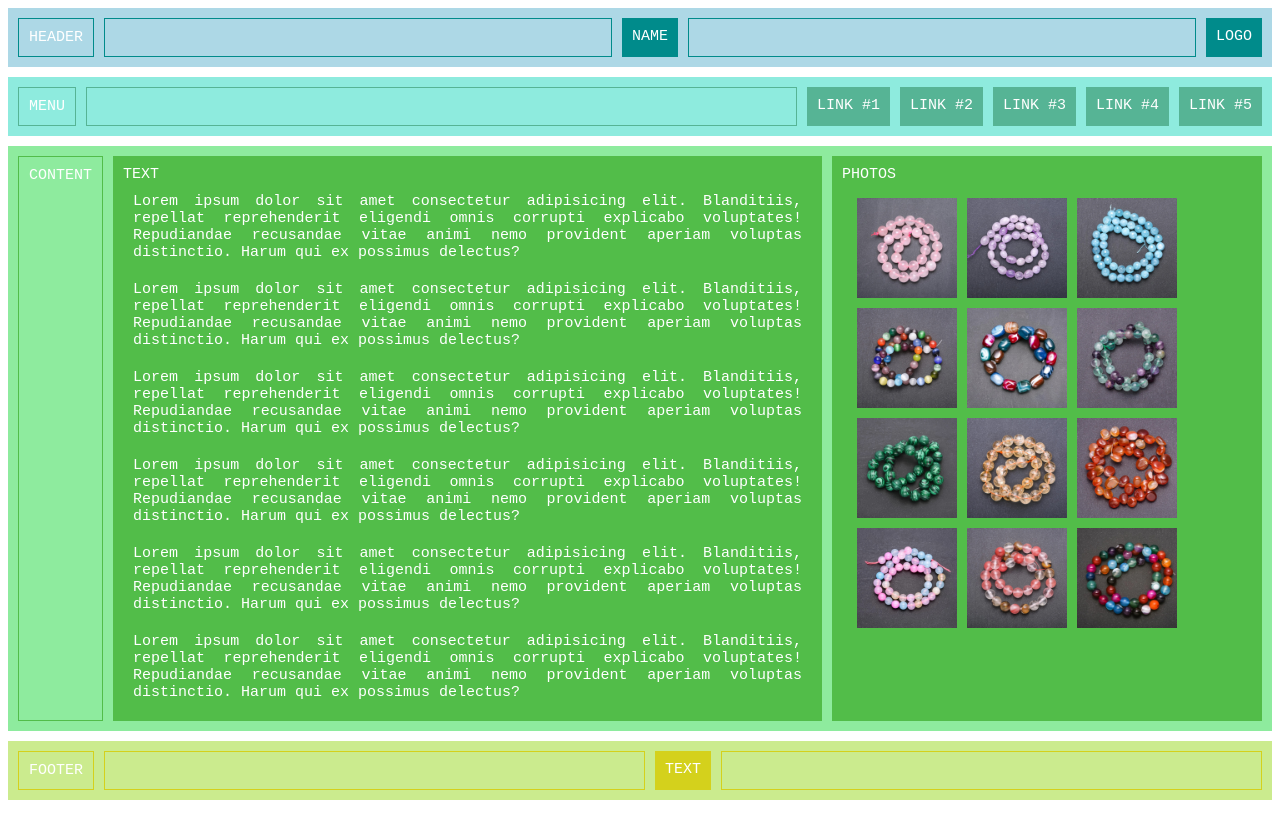
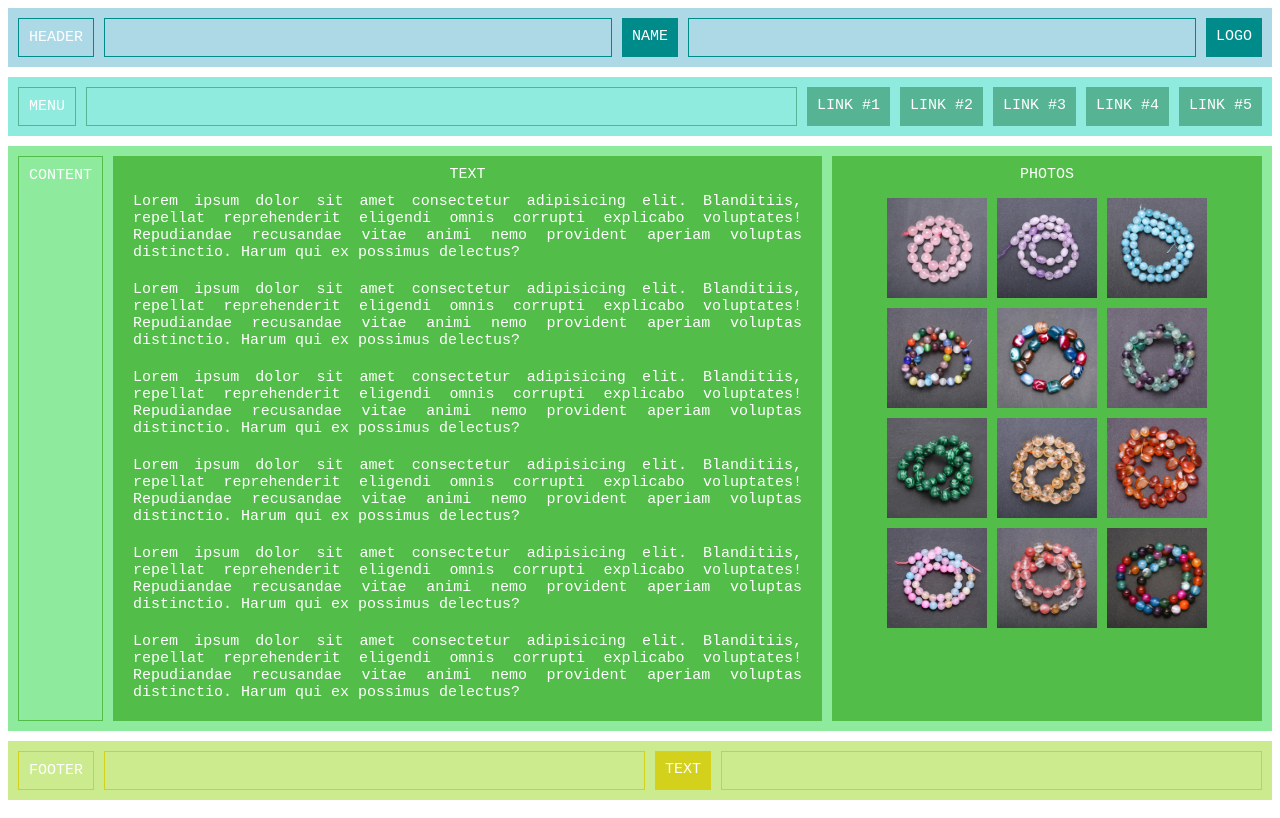
Before and after one commit to AnnaVinnyk/flexbox, a plain HTML site: page index.html in a window 1280 px wide. Drawn offline with Linux system fonts and the light colour scheme.

Commit message:
Add files via upload

```diff
--- a/flexbox-style.css
+++ b/flexbox-style.css
@@ -2,6 +2,7 @@ body {
     font-family: 'Courier New', Courier, monospace;
     font-size: 15px;
     color: white;
+    text-align: center;
     display: -webkit-flex;
     display: -moz-flex;
     display: -ms-flex;
@@ -80,6 +81,10 @@ img {
     flex-wrap: wrap;
 }
 
+.flexcenter {
+    justify-content: center;
+}
+
 /*стили для footer*/
 
 footer {
--- a/index.html
+++ b/index.html
@@ -63,7 +63,7 @@
         </article>
         <article class="part part-color margin">
             PHOTOS
-            <div class="part margin flexpart flexheader content">
+            <div class="part margin flexpart flexcenter content">
                 <img src="01.jpg" alt="01">
                 <img src="02.jpg" alt="02">
                 <img src="03.jpg" alt="03">
```
